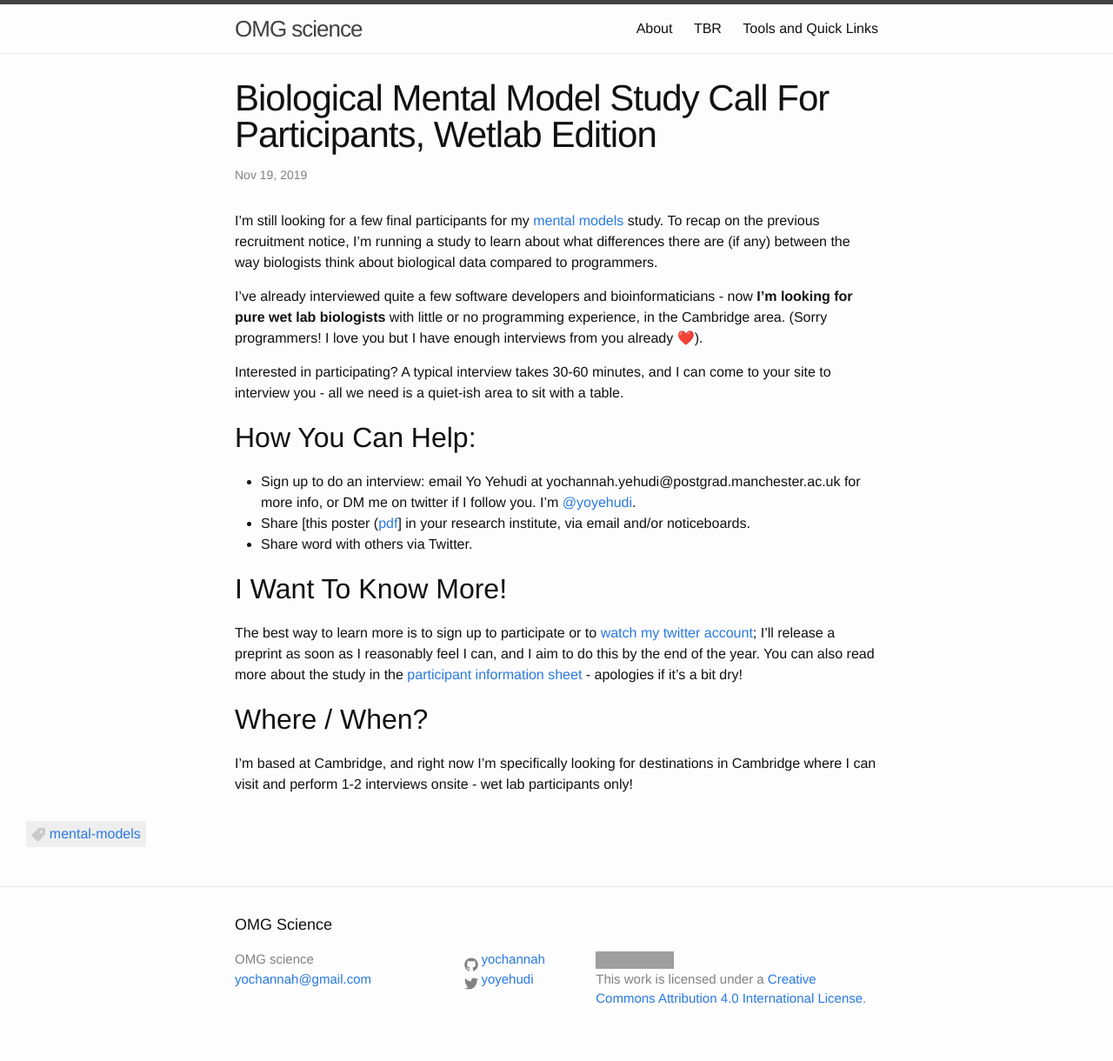
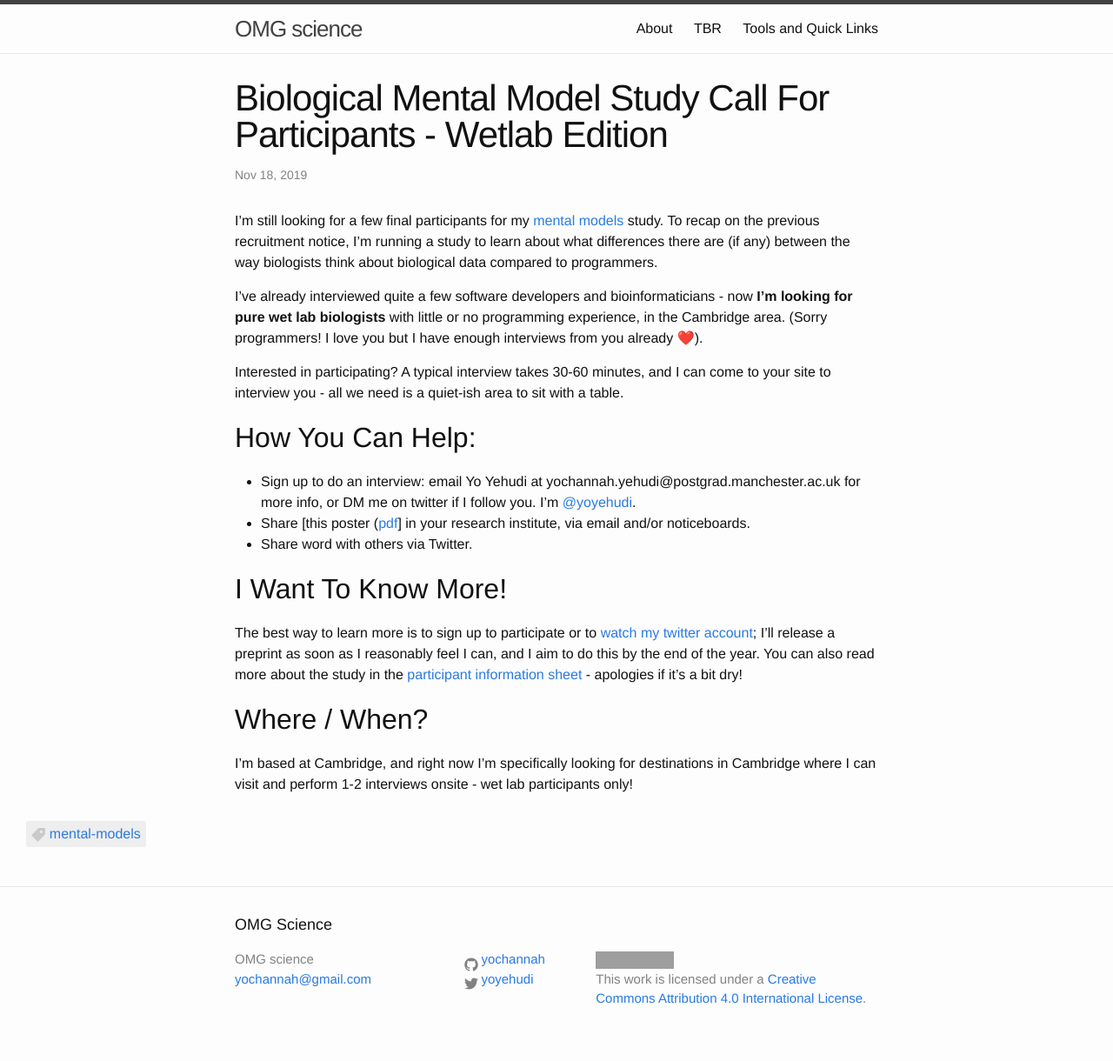
Before and after one commit to yochannah/omgscience, a Jekyll site: the page built from _posts/2019-11-18-call-for-participants-wetlab.md, in a window 1280 px wide. Shown: the whole page at 87% size. Built offline with Jekyll 4.4.1, drawn with Linux system fonts in a browser that asks for light colours; grey boxes are pictures that could not be loaded.

Commit message:
fix bad date preventing post from showing

```diff
--- a/_posts/2019-11-18-call-for-participants-wetlab.md
+++ b/_posts/2019-11-18-call-for-participants-wetlab.md
@@ -1,7 +1,7 @@
 ---
 layout: post
-title: Biological mental model study call for participants, wetlab edition
-date: 2019-11-19 18:05
+title: Biological mental model study call for participants - wetlab edition
+date: 2019-11-18 13:06
 tags: mental-models
 ---
 
@@ -14,7 +14,7 @@ Interested in participating? A typical interview takes 30-60 minutes, and I can
 ## How you can help:
 
 - Sign up to do an interview: email Yo Yehudi at yochannah.yehudi@postgrad.manchester.ac.uk for more info, or DM me on twitter if I follow you. I'm [@yoyehudi](https://twitter.com/yoyehudi).
-- Share [this poster ([pdf](/assets/AdvertisingPosterv3_nov_2019.pdf)]  in your research institute, via email and/or noticeboards.
+- Share [this poster ([pdf](/assets/AdvertisingPosterv3_nov_2019.pdf)] in your research institute, via email and/or noticeboards.
 - Share word with others via Twitter.
 
 ## I want to know more!
```
